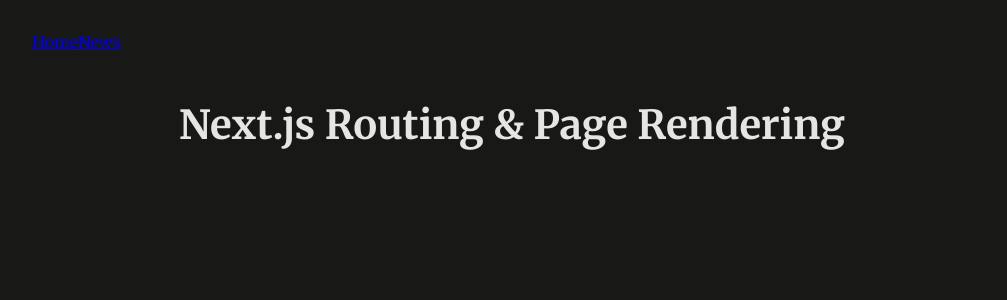
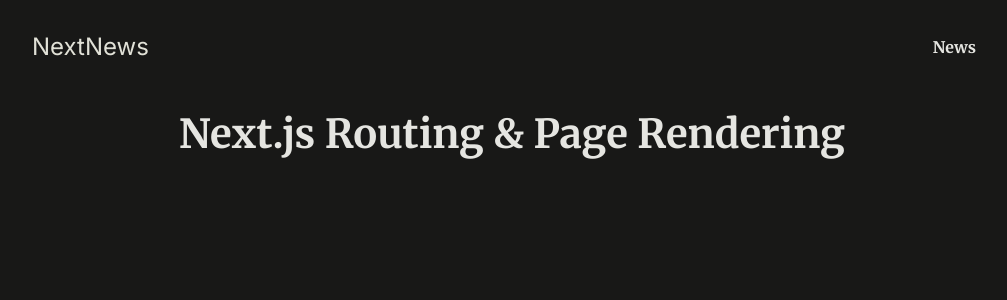
Before and after one commit to safinajjar/next-deep-dive, a Next.js app: page / in a window 1280 px wide. Shown: the top 300 px of the page, without its empty margins (128-1135 px from the left). Built offline with nearby package versions, Linux system fonts and the light colour scheme.

Commit message:
forgot this file

```diff
--- a/components/main-header.jsx
+++ b/components/main-header.jsx
@@ -2,9 +2,17 @@
 
 export default function MainHeader() {
   return (
-    <header>
-      <Link href="/">Home</Link>
-      <Link href="/news">News</Link>
+    <header id="main-header">
+      <div id="logo">
+        <Link href="/">NextNews</Link>
+      </div>
+      <nav>
+        <ul>
+          <li>
+            <Link href="/news">News</Link>
+          </li>
+        </ul>
+      </nav>
     </header>
   );
 }
```
